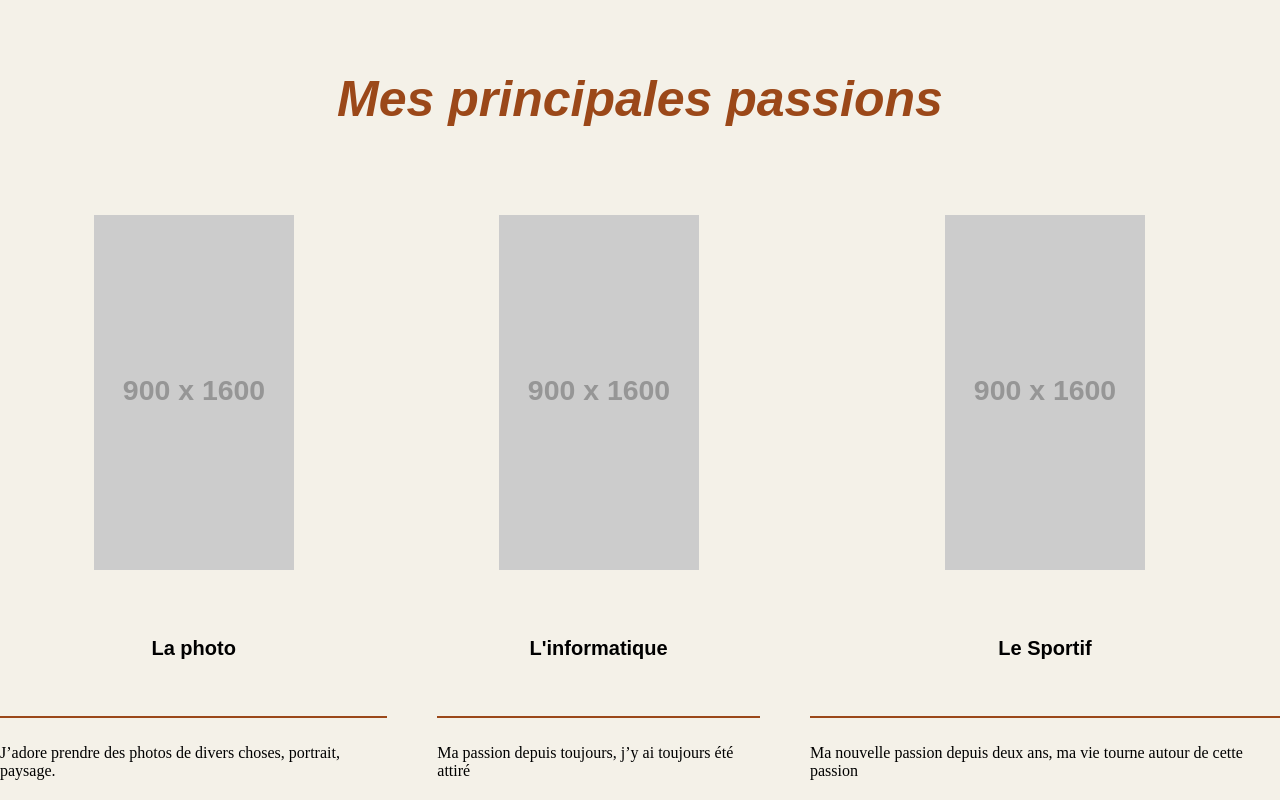
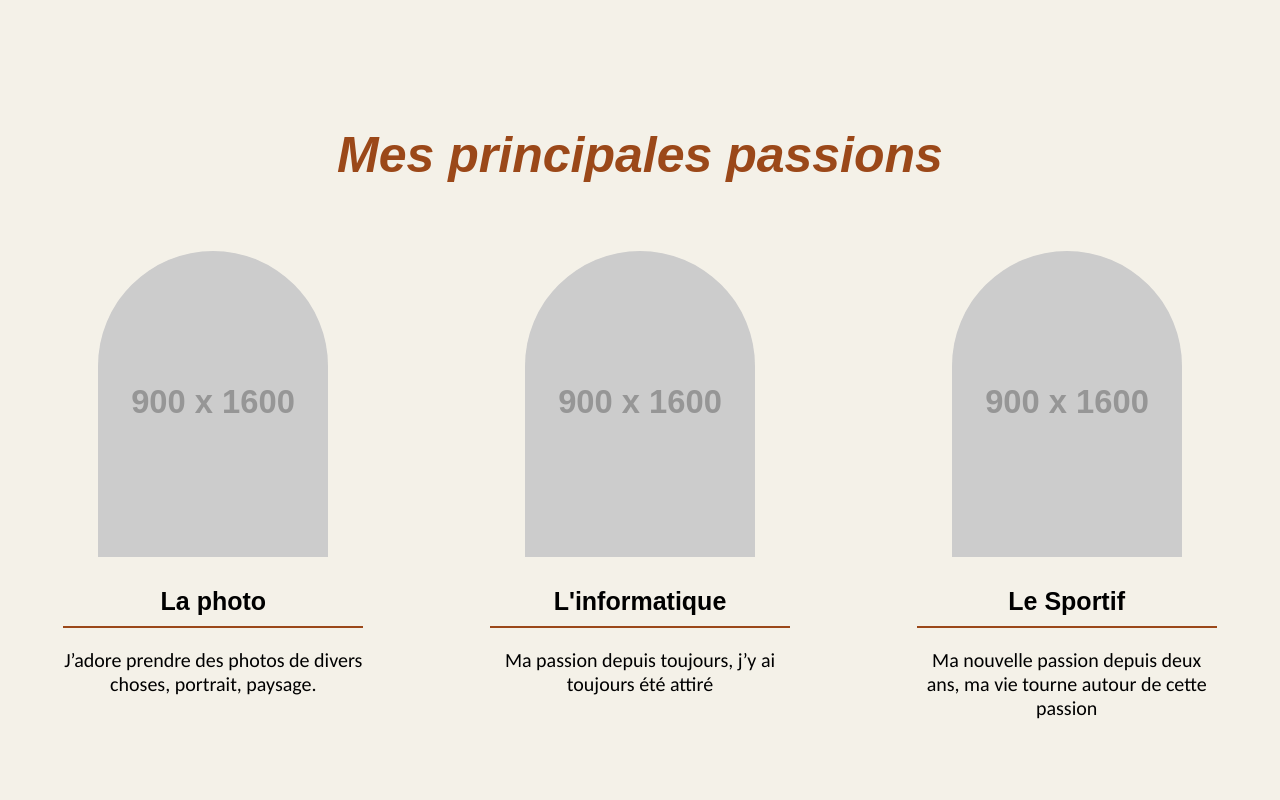
Before and after one commit to MattiaPARRINELLO/Portfolio-v2, a plain HTML site: page index.html in a window 1280 px wide. Shown: the part 3260-4060 px from the top of the page. Drawn offline with nearby package versions, Linux system fonts and the light colour scheme; placeholder pictures from the web are drawn by us; a web font is replaced by a local one.

Commit message:
Mise à jour du style des éléments de la section "passions" avec des ajustements de mise en page et de typographie, ainsi que l'ajout de classes pour une meilleure gestion des styles.

```diff
--- a/index.html
+++ b/index.html
@@ -151,19 +151,19 @@
       <div class="container">
         <div class="item">
           <img src="https://placehold.co/900x1600" alt="Placeholder 9:16" />
-          <h6>La photo</h6>
+          <h6 class="h6">La photo</h6>
           <div class="line"></div>
           <p>J’adore prendre des photos de divers choses, portrait, paysage.</p>
         </div>
         <div class="item">
           <img src="https://placehold.co/900x1600" alt="L'informatique" />
-          <h6>L'informatique</h6>
+          <h6 class="h6">L'informatique</h6>
           <div class="line"></div>
           <p>Ma passion depuis toujours, j’y ai toujours été attiré</p>
         </div>
         <div class="item">
           <img src="https://placehold.co/900x1600" alt="Exercice Sportif" />
-          <h6>Le Sportif</h6>
+          <h6 class="h6">Le Sportif</h6>
           <div class="line"></div>
           <p>
             Ma nouvelle passion depuis deux ans, ma vie tourne autour de cette
--- a/style.css
+++ b/style.css
@@ -174,18 +174,30 @@ section#passions h4 {
 }
 
 section#passions .container {
+  width: 100%;
   display: flex;
-  align-items: center;
-  grid-gap: 50px;
+  justify-content: space-around;
 }
 
 section#passions .container img {
-  width: 200px;
-  margin: 20px;
+  width: 230px;
+  aspect-ratio: 3 / 4;
+  object-fit: cover;
+  border-top-left-radius: 1000px;
+  border-top-right-radius: 1000px;
 }
 
-section#passions .container h6 {
+section#passions .container .item .h6 {
   font-family: "Radley", Arial, Helvetica, sans-serif;
+  color: black;
+  font-size: 25px;
+  margin-top: 30px;
+  margin-bottom: 10px;
+  text-align: center;
+}
+
+section#passions .container .item p {
+  font-family: "Carlito", Arial, Helvetica, sans-serif;
   color: black;
   font-size: 20px;
   text-align: center;
@@ -195,11 +207,11 @@ section#passions .container .item {
   display: flex;
   align-items: center;
   flex-direction: column;
+  width: 300px;
 }
 
 section#passions .container .item .line {
   width: 100%;
   height: 2px;
   background-color: var(--light_brown);
-  margin: 10px;
 }
```
